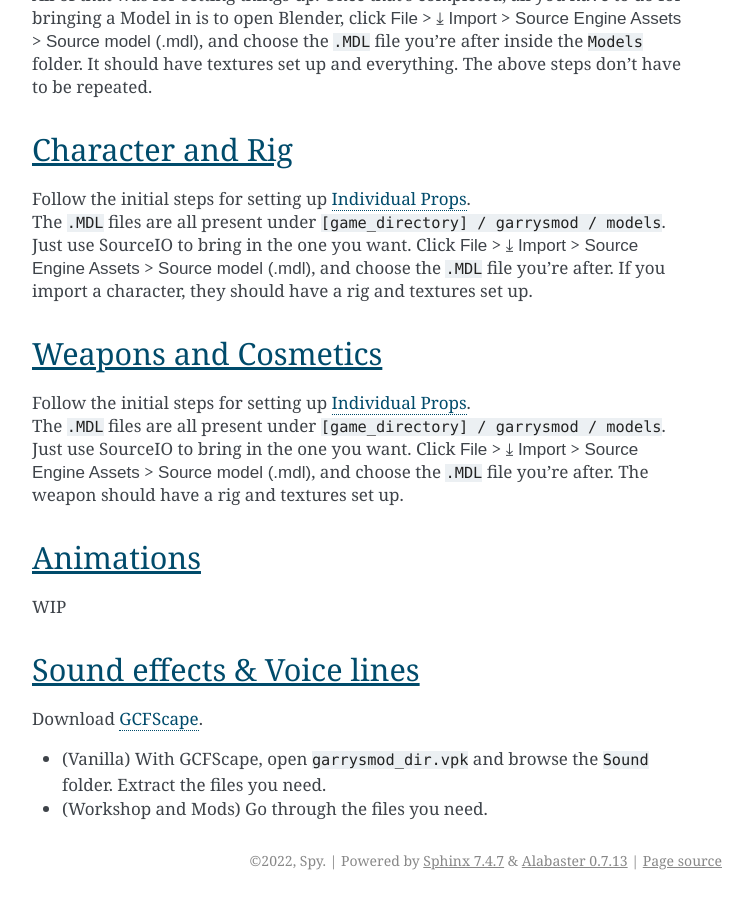
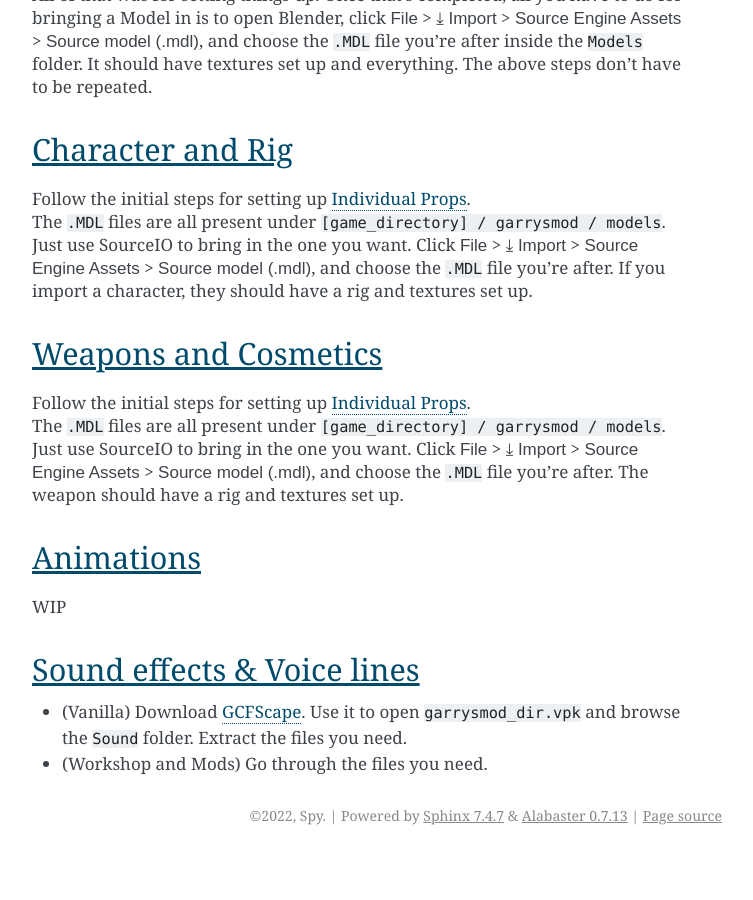
Before and after one commit to espiondev/source2blender, a Sphinx documentation site: the page built from docs/source/GMod.rst, in a window 1280 px wide and 900 px high, scrolled down 7595 px. Shown: the whole window, without its empty margins (388-1141 px from the left). Built offline with Sphinx 7.4.7, drawn with Linux system fonts in a browser that asks for light colours; pages that are not in the unit, such as notebooks, are missing from menus; after the commit the page ends 8450 px from its top, so only the background shows below that.

Commit message:
Update GMod.rst

```diff
--- a/docs/source/GMod.rst
+++ b/docs/source/GMod.rst
@@ -236,6 +236,5 @@
 Sound effects & Voice lines
 ---------------------------
 
-| Download `GCFScape <https://nemstools.github.io/pages/GCFScape-Download.html>`_.
-*    (Vanilla) With GCFScape, open ``garrysmod_dir.vpk`` and browse the ``Sound`` folder. Extract the files you need.
+*    (Vanilla) Download `GCFScape <https://nemstools.github.io/pages/GCFScape-Download.html>`_. Use it to open ``garrysmod_dir.vpk`` and browse the ``Sound`` folder. Extract the files you need.
 *    (Workshop and Mods) Go through the files you need.
```
